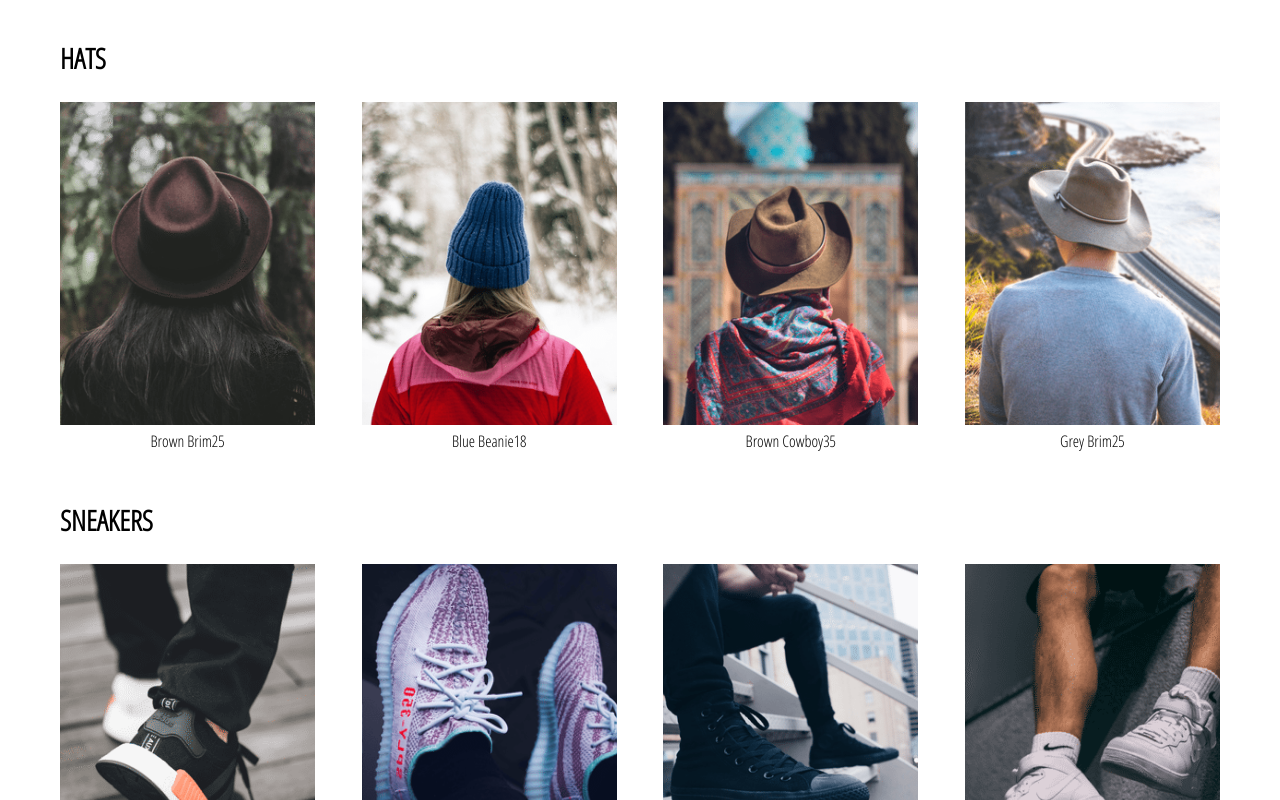
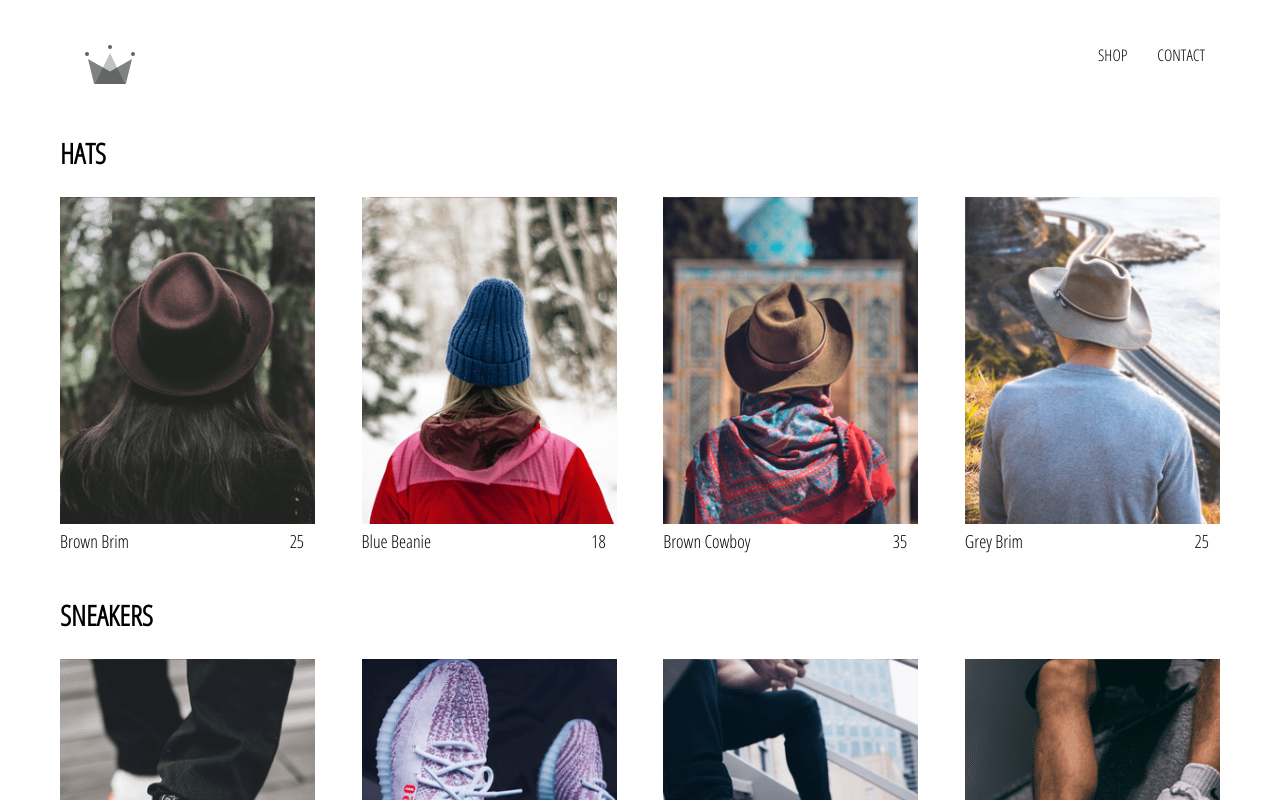
Before and after one commit to aewald/crwn-clothing, a React (Create React App) app: page /shop in a window 1280 px wide. Shown: the top 800 px of the page. Built offline with nearby package versions, Linux system fonts and the light colour scheme.

Commit message:
adding header

```diff
--- a/src/App.css
+++ b/src/App.css
@@ -2,3 +2,8 @@
   font-family: 'Open Sans Condensed';
   padding: 20px 60px;
 }
+
+a {
+  text-decoration: none;
+  color: black;
+}
--- a/src/App.js
+++ b/src/App.js
@@ -4,10 +4,12 @@
 
 import HomePage from './pages/homepage/homepage.component';
 import ShopPage from './pages/shop/shop.component.jsx';
+import Header from './components/header/header.component';
 
 function App() {
   return (
 		<div>
+			<Header />
 			<Switch>
 				<Route exact path="/" component={HomePage} />
 				<Route exact path="/shop" component={ShopPage} />
--- a/src/components/collection-item/collection-item.component.jsx
+++ b/src/components/collection-item/collection-item.component.jsx
@@ -5,7 +5,7 @@
 const CollectionItem = ({ id, name, price, imageUrl }) => (
 	<div className="collection-item">
 		<div className="image" style={{ backgroundImage: `url(${imageUrl})` }} />
-		<div className="collection-folder">
+		<div className="collection-footer">
 			<span className="name">{name}</span>
 			<span className="price">{price}</span>
 		</div>
--- /dev/null
+++ b/src/components/header/header.component.jsx
@@ -0,0 +1,24 @@
+import React from 'react';
+import { Link } from 'react-router-dom';
+
+import { ReactComponent as Logo } from '../../assets/crown.svg';
+
+import './header.styles.scss';
+
+const Header = () => (
+	<div className="header">
+		<Link className="logo-container" to="/">
+			<Logo className="logo" />
+		</Link>
+		<div className="options">
+			<Link className="option" to="/shop">
+				SHOP
+			</Link>
+			<Link className="option" to="/shop">
+				CONTACT
+			</Link>
+		</div>
+	</div>
+);
+
+export default Header;
--- /dev/null
+++ b/src/components/header/header.styles.scss
@@ -0,0 +1,25 @@
+.header {
+  height: 70px;
+  width: 100%;
+  display: flex;
+  justify-content: space-between;
+  margin-bottom: 25px;
+
+  .logo-container {
+    height: 100%;
+    width: 70px;
+    padding: 25px;
+  }
+
+  .options {
+    width: 50%;
+    height: 100%;
+    display: flex;
+    align-items: center;
+    justify-content: flex-end;
+
+    .option {
+      padding: 10px 15px;
+    }
+  }
+}
```
Also changed, not shown: src/assets/crown.svg (added).
